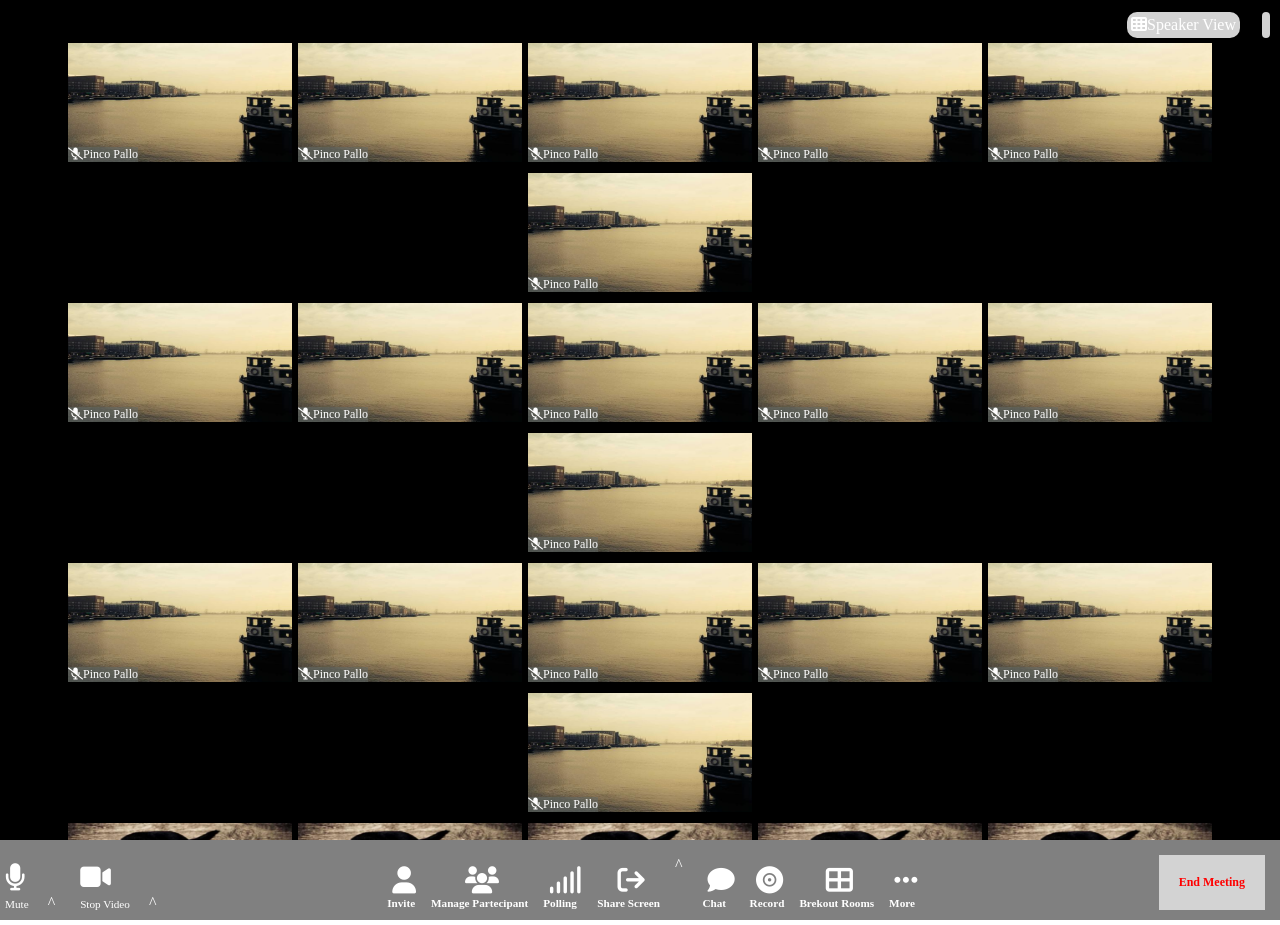
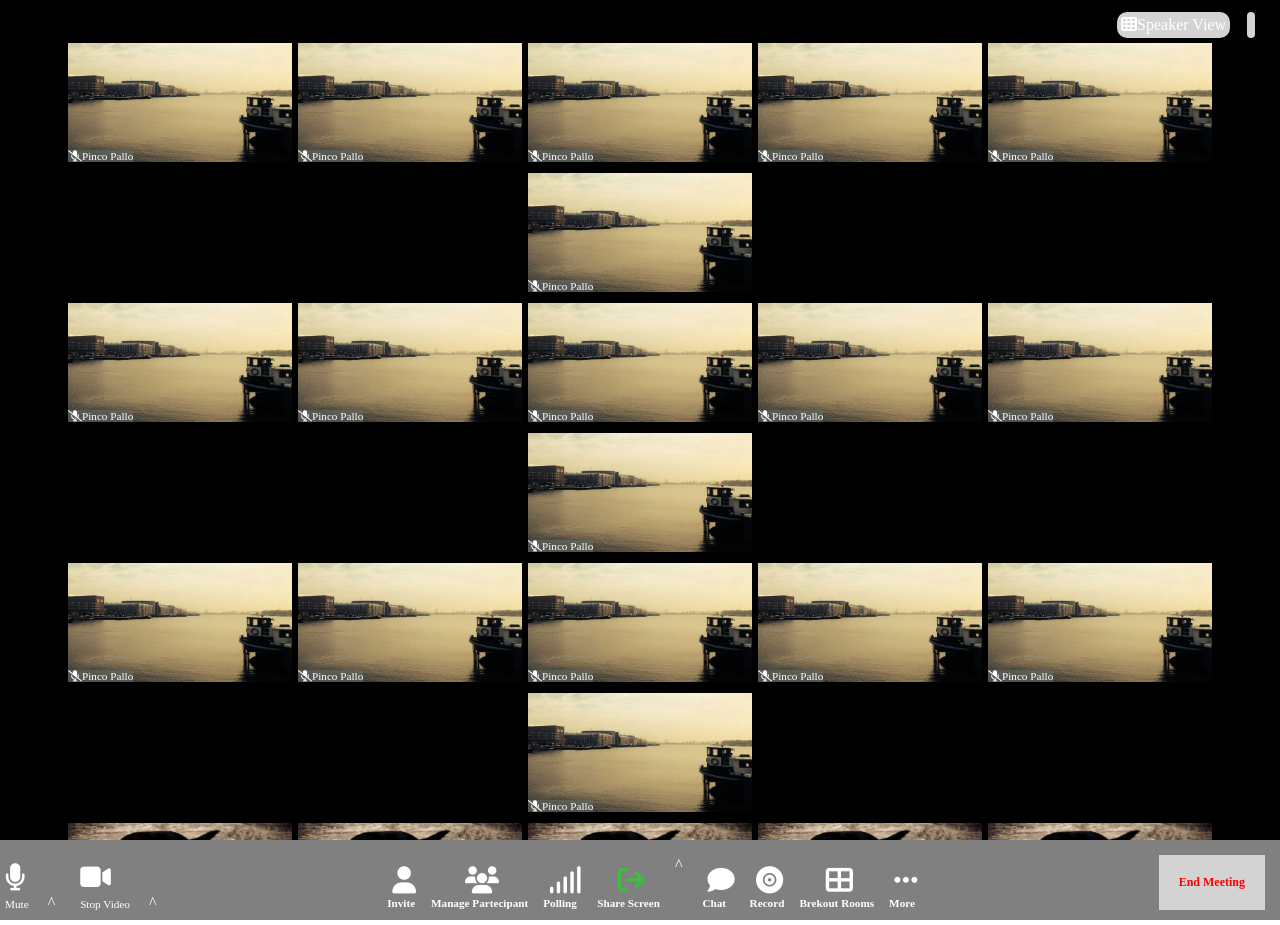
Before and after one commit to DiegoFarrugio/html-css-zoom, a plain HTML site: page index.html in a window 1280 px wide. Drawn offline with Linux system fonts and the light colour scheme.

Commit message:
Utilizzo selettori Css - Pulizia html e css

```diff
--- a/css/style.css
+++ b/css/style.css
@@ -2,6 +2,10 @@
     margin: 0;
     padding: 0;
     box-sizing: border-box;
+}
+
+body{
+    color: white;
 }
 
 main{
@@ -10,16 +14,15 @@ main{
     overflow: auto;
 }
 
-.overflow{
+/*header{
     overflow: auto;
-}
+} Quando scrollo il main va sopra l'header allora ho pensato di mettere l'overflow anche li ma non funziona*/
 
-.speaker-view{
-    color: white;
+.speaker-view, .layout-view{
     padding: 4px;
     border-radius: 10px;
     margin-top: 12px;
-    margin-right: 5px;
+    margin-right: 15px;
     background-color: lightgrey;
     position: absolute;
     top: 0;
@@ -27,13 +30,6 @@ main{
 }
 
 .layout-view{
-    color: white;
-    padding: 4px;
-    border-radius: 10px;
-    margin-top: 12px;
-    background-color: lightgray;
-    position: absolute;
-    top: 0;
     right: 10px;
 }
 
@@ -50,12 +46,11 @@ main{
 .cameras > *{
     width: 230px;
     height: 130px;
-    background-color: aqua;
     border: 3px solid black;
     border-bottom: 8px solid black;
 }
 
-.dimensione-foto{
+.position-name-camera .dimensione-foto{
     width: 100%;
     height: 100%;
 }
@@ -64,16 +59,15 @@ main{
     position: relative;
 }
 
-.name-camera{
+.position-name-camera .name-camera{
     position: absolute;
     bottom: 0;
     left: 0;
 }
 
 .name-camera , i >* {
-    color: white;
     background-color: rgba(105, 113, 108, 0.5);
-    font-size: 12px;
+    font-size: 0.7em;
 }
 
 footer{
@@ -91,33 +85,34 @@ footer > .disposizione-footer{
     display: flex;
 }
 
-.simboli{
-    color: white;
-    font-size: 1.7em;
-    display: block;
-    margin-top: 10px;
-    margin-left: 5px;
-}
-
-.significato-simboli{
-    color: white;
+.simboli+span{
     margin-left: 5px;
     margin-right: 15px;
     font-size: 0.7em;
 }
 
 .freccetta{
-    color: white;
     margin-right: 20px;
 }
 
-.simboli-inline{
-    display: inline-block;
+.box-general{
+    display: flex;
+}
+
+.box-icon{
+    text-align: center;
+}
+
+.box-icon > span, .simboli{
+    font-size: 1.7em;
+    display: block;
+    margin-top: 10px;
+    margin-left: 5px;
     margin-right: 15px;
 }
 
 .special{
-    color: green;
+    color: rgb(58, 192, 58);
 }
 
 .end-meeting{
@@ -129,18 +124,10 @@ footer > .disposizione-footer{
     display: flex;
 }
 
-.box-general{
-    display: flex;
-}
 
 h5{
     display: flex;
     text-align: center;
-    color: white;
     margin-right: 15px;
     font-size: 0.7em;
 }
-
-.box-icon{
-    text-align: center;
-}
--- a/index.html
+++ b/index.html
@@ -10,10 +10,9 @@
 <body>
 
     <header>
-        <div class="overflow"></div>
-            <div class="speaker-view">
-                <span><i class="fa-solid fa-table-cells"></i>Speaker View</span>
-            </div>
+        <div class="speaker-view">
+            <span><i class="fa-solid fa-table-cells"></i>Speaker View</span>
+        </div>
         <div>
             <span class="layout-view"><i class="fa-brands fa-x-twitter"></i></span>
         </div>
@@ -271,37 +270,37 @@
             <div class="prima-sez-footer">
                 <div>
                     <span class="simboli"><i class="fa-solid fa-microphone"></i></span>
-                    <span class="significato-simboli">Mute</span>
+                    <span>Mute</span>
                     <span class="freccetta">&#94;</span>
                 </div>
 
                 <div>
                     <span class="simboli"><i class="fa-solid fa-video"></i></span>
-                    <span class="significato-simboli">Stop Video</span>
+                    <span>Stop Video</span>
                     <span class="freccetta">&#94;</span>
                 </div>
             </div>
 
             <div class="box-general">
                 <div class="box-icon">
-                    <span class="simboli simboli-inline"><i class="fa-solid fa-user"></i></span>
+                    <span><i class="fa-solid fa-user"></i></span>
                     <h5>Invite</h5>
                 </div>
 
 
             <div class="box-icon">
-                <span class="simboli simboli-inline"><i class="fa-solid fa-users"></i></span>
+                <span><i class="fa-solid fa-users"></i></span>
                 <h5>Manage Partecipant</h5>
             </div>
 
 
              <div class="box-icon">
-                <span class="simboli simboli-inline"><i class="fa-solid fa-signal"></i></span>
+                <span><i class="fa-solid fa-signal"></i></span>
                 <h5>Polling</h5>
              </div>
 
              <div class="box-icon">
-                <span class="simboli simboli-inline"><i class="fa-solid fa-arrow-right-from-bracket"></i></span>
+                <span><i class="fa-solid fa-arrow-right-from-bracket special"></i></span>
                 <h5>Share Screen</h5>
              </div>
 
@@ -310,22 +309,22 @@
             </div>
 
              <div class="box-icon">
-                <span class="simboli simboli-inline"><i class="fa-solid fa-comment"></i></span>
+                <span><i class="fa-solid fa-comment"></i></span>
                 <h5>Chat</h5>
              </div>
 
              <div class="box-icon">
-                <span class="simboli simboli-inline"><i class="fa-solid fa-record-vinyl"></i></span>
+                <span><i class="fa-solid fa-record-vinyl"></i></span>
                 <h5>Record</h5>
              </div>
 
              <div class="box-icon">
-                <span class="simboli simboli-inline"><i class="fa-solid fa-table-cells-large"></i></span>
+                <span><i class="fa-solid fa-table-cells-large"></i></span>
                 <h5>Brekout Rooms</h5>
              </div>
 
              <div class="box-icon">
-                <span class="simboli simboli-inline"><i class="fa-solid fa-ellipsis"></i></span>
+                <span><i class="fa-solid fa-ellipsis"></i></span>
                 <h5>More</h5>
              </div>
         </div>
@@ -334,8 +333,6 @@
                 <span class="end-meeting"><strong>End Meeting</strong></span>
             </div>
          </div>
-
-
     </footer>
 <!--Chiusura Footer-->
 
```
